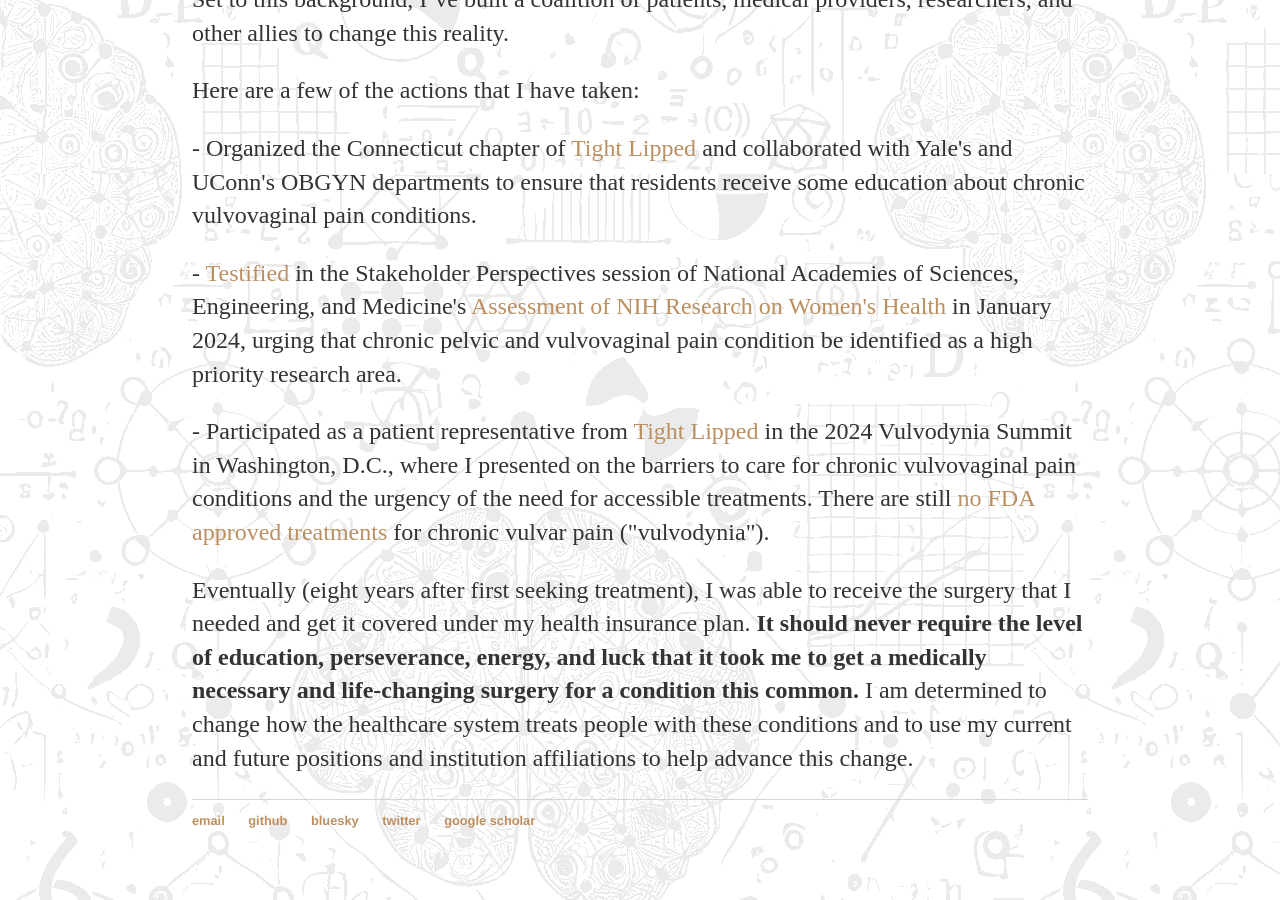
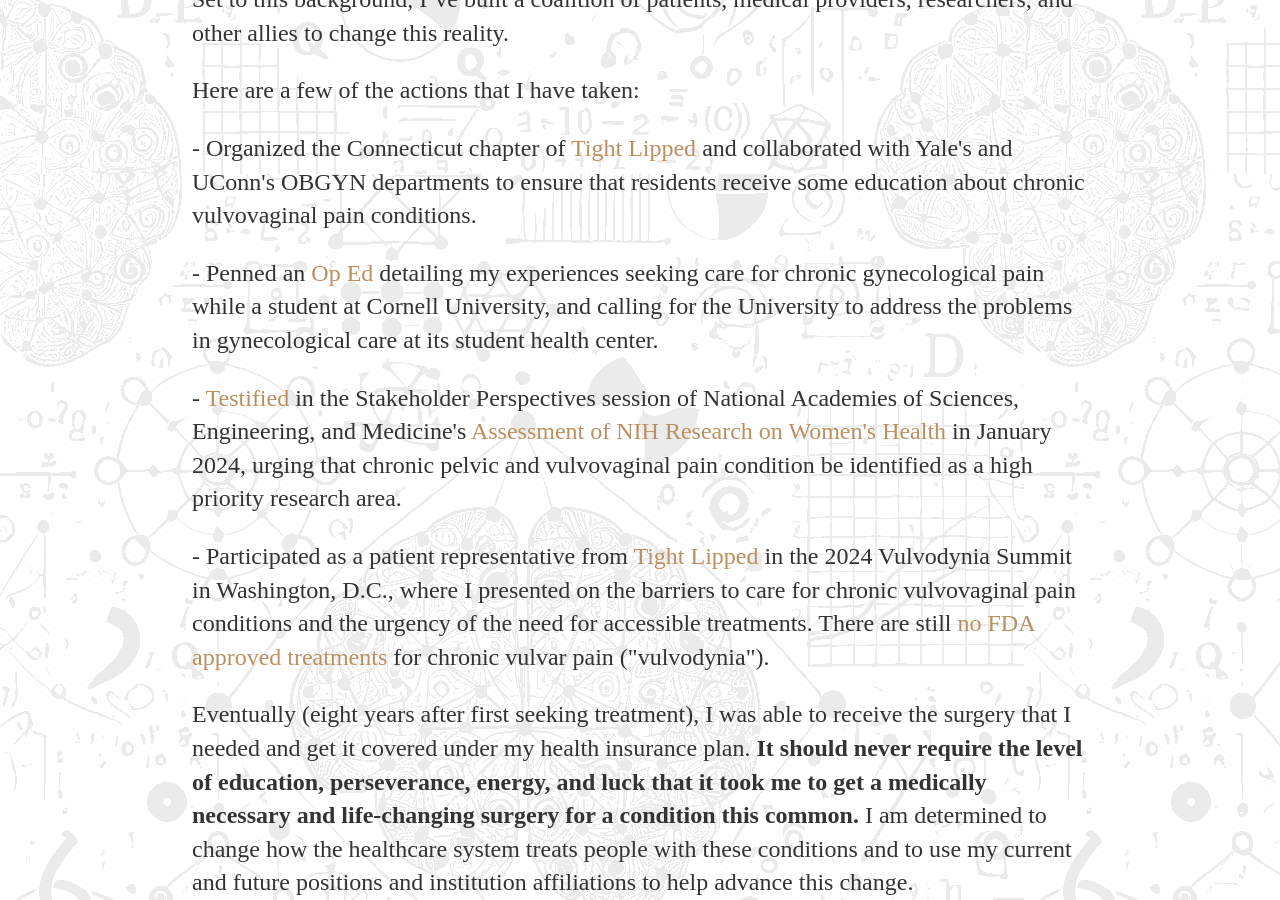
Before and after one commit to marleneberke/marleneberke.github.io, a Jekyll site: the page built from womenshealth.html, in a window 1280 px wide and 900 px high, scrolled down 850 px. Built offline with Jekyll 4.4.1, drawn with Linux system fonts in a browser that asks for light colours.

Commit message:
Update womenshealth.html

```diff
--- a/womenshealth.html
+++ b/womenshealth.html
@@ -26,7 +26,7 @@
 
 <p>- Organized the Connecticut chapter of <a href="https://www.tightlipped.org/">Tight Lipped</a> and collaborated with Yale's and UConn's OBGYN departments to ensure that residents receive some education about chronic vulvovaginal pain conditions.</p>
 
-<!-- <p>- Penned an <a href="https://cornellsun.com/2023/09/23/guest-room-the-disturbing-failures-in-gynecological-care-at-cornell-health/">Op Ed</a> detailing my experiences seeking care for chronic gynecological pain while a student at Cornell University, and calling for the University to address the problems in gynecological care at its student health center.</p> -->
+<p>- Penned an <a href="https://cornellsun.com/2023/09/23/guest-room-the-disturbing-failures-in-gynecological-care-at-cornell-health/">Op Ed</a> detailing my experiences seeking care for chronic gynecological pain while a student at Cornell University, and calling for the University to address the problems in gynecological care at its student health center.</p>
 
 <p>- <a href="https://vimeo.com/911601267#t=1095s">Testified</a> in the Stakeholder Perspectives session of National Academies of Sciences, Engineering, and Medicine's <a href="https://www.nationalacademies.org/our-work/assessment-of-nih-research-on-womens-health">Assessment of NIH Research on Women's Health</a> in January 2024, urging that chronic pelvic and vulvovaginal pain condition be identified as a high priority research area.</p>
 
```
